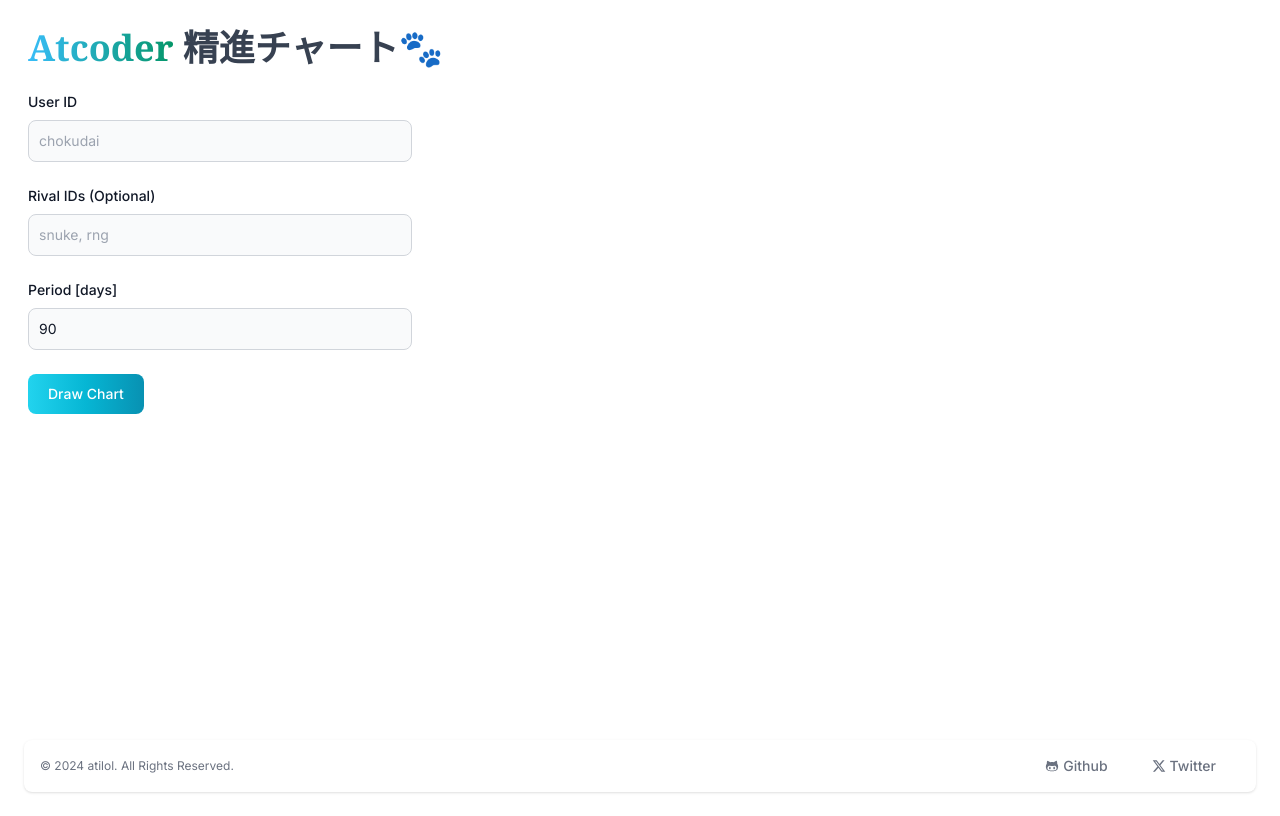
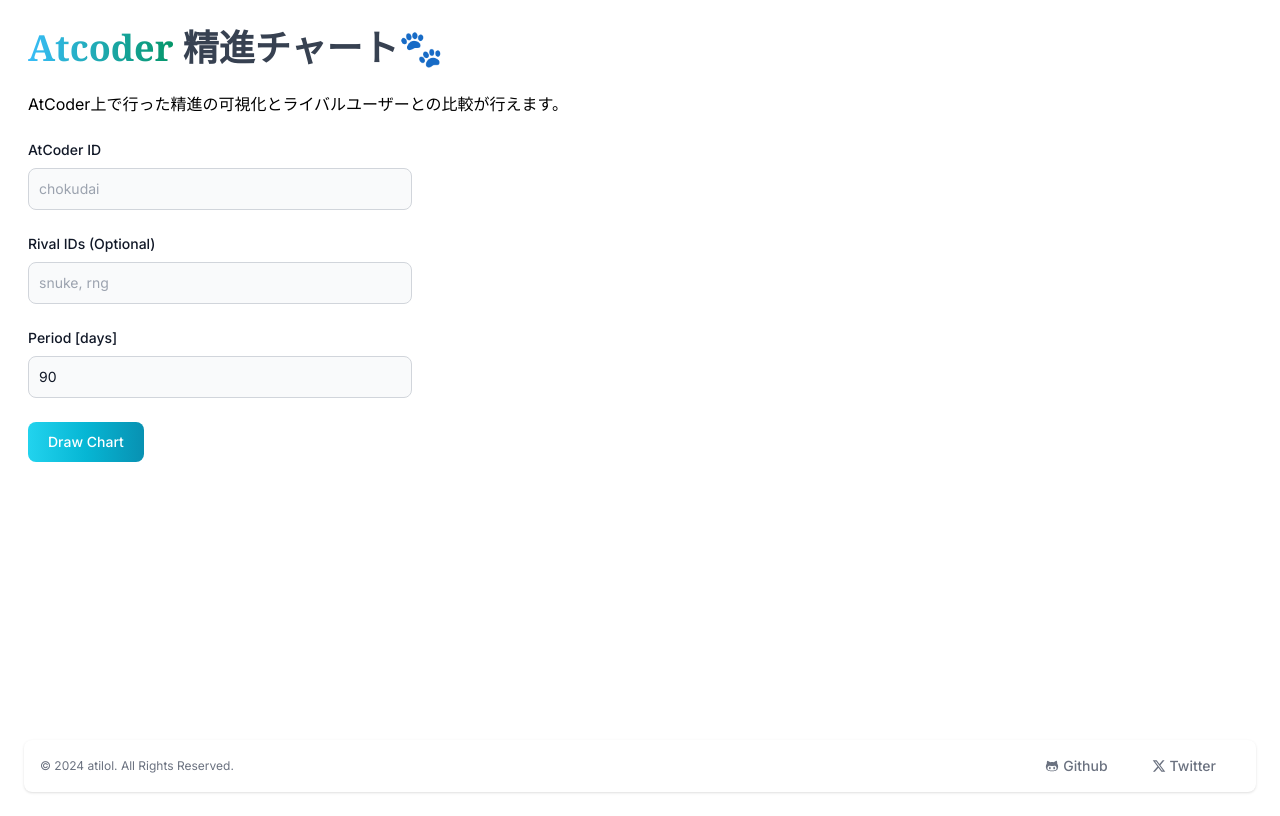
Before and after one commit to A-tilol/atcoder-shojin-chart-nextjs, a Next.js app: page / in a window 1280 px wide. Built offline with nearby package versions, Linux system fonts and the light colour scheme.

Commit message:
add top description

```diff
--- a/app/page.tsx
+++ b/app/page.tsx
@@ -35,6 +35,16 @@
   );
 };
 
+const Description = () => {
+  return (
+    <>
+      <div className="mb-6">
+        AtCoder上で行った精進の可視化とライバルユーザーとの比較が行えます。
+      </div>
+    </>
+  );
+};
+
 interface InputFieldsProps {
   userID: string;
   rivalIDs: string;
@@ -59,7 +69,7 @@
           htmlFor="user-id-input"
           className="block mb-2 text-sm font-medium text-gray-900"
         >
-          User ID
+          AtCoder ID
         </label>
         <input
           type="text"
@@ -298,6 +308,8 @@
         <div className="flex-grow m-5">
           <TitleHeader />
 
+          <Description />
+
           <InputFields
             userID={userID}
             rivalIDs={rivalIDs}
```
Also changed, not shown: 1 other file (tests, documents, lock files or other folders).
